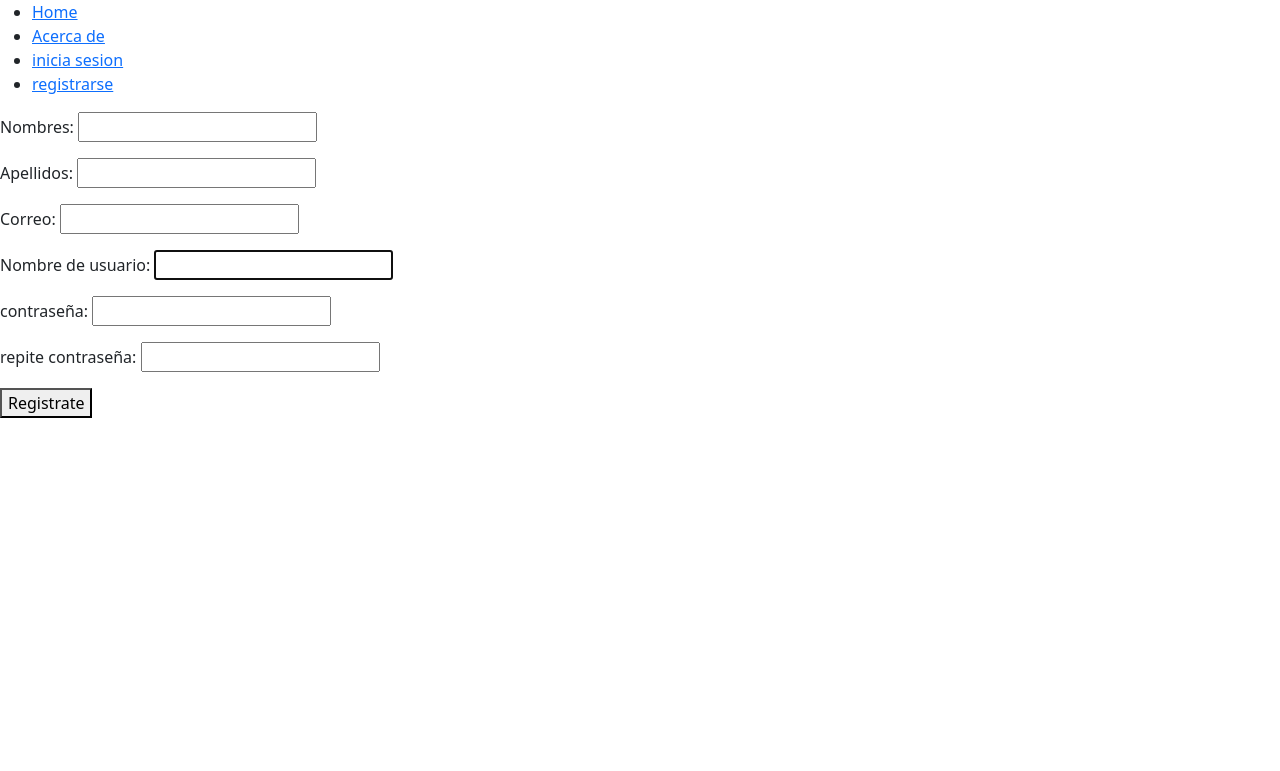
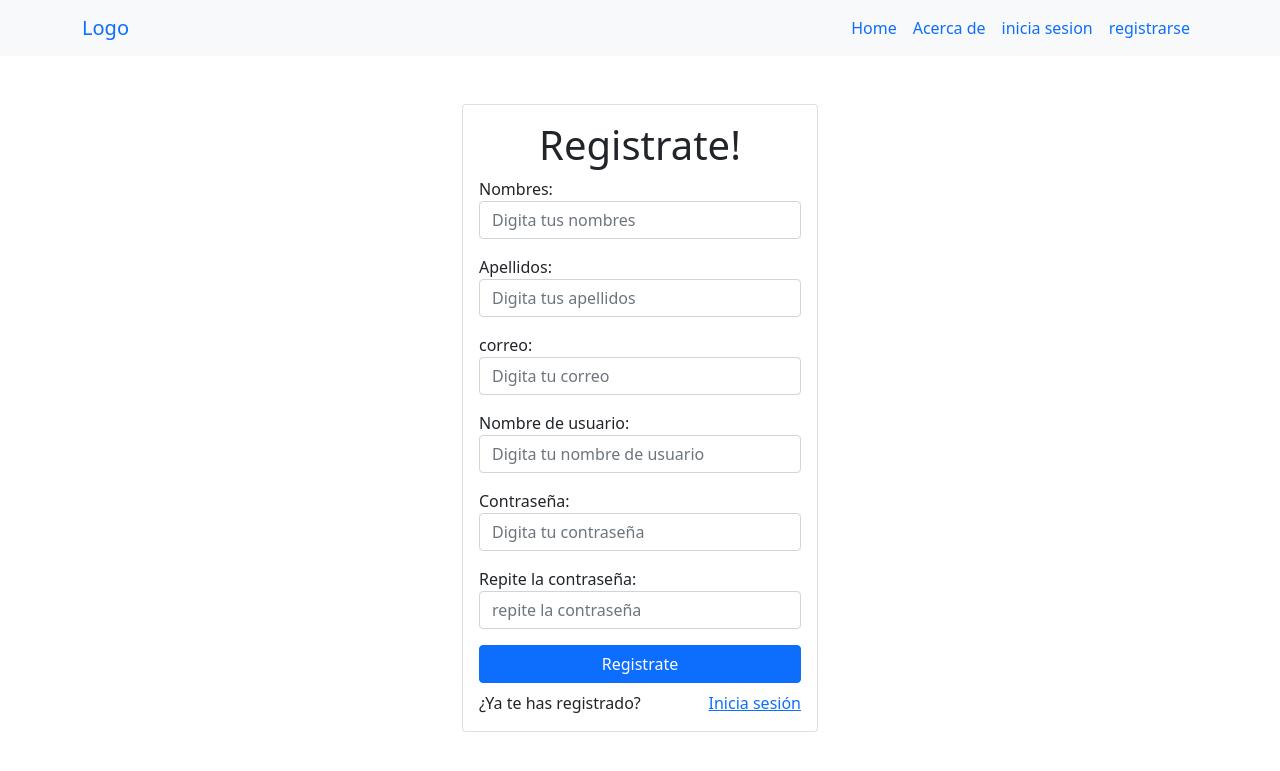
Before and after one commit to jhobahego/SGD, a Django app: page /registrar/ in a window 1280 px wide. Shown: the top 771 px of the page. Run offline with Django 4.2, Linux system fonts and the light colour scheme.

Commit message:
Estilos con bootstrap

```diff
--- a/documentos/templates/layouts/base.html
+++ b/documentos/templates/layouts/base.html
@@ -13,17 +13,25 @@
     <title>Sistema de gestion documental</title>
   </head>
 
-  <nav>
-    <ul>
-      <li><a href="/">Home</a></li>
-      <li><a href="#">Acerca de</a></li>
-      {% if user.is_authenticated %}
-      <li><a href="/cerrar_sesion">cerrar sesión</a></li>
-      {% else %}
-      <li><a href="/login">inicia sesion</a></li>
-      <li><a href="/registrar">registrarse</a></li>
-      {% endif %}
-    </ul>
+  <nav class="navbar navbar-expand-lg bg-light">
+    <div class="container">
+      <a class="navbar-brand" href="#">Logo</a>
+      <button class="navbar-toggler" type="button" data-bs-toggle="collapse" data-bs-target="#navbarNav" aria-controls="navbarNav" aria-expanded="false" aria-label="Toggle navigation">
+        <span class="navbar-toggler-icon"></span>
+      </button>
+      <div class="collapse navbar-collapse" id="navbarNav">
+        <ul class="navbar-nav ms-auto">
+          <li class="nav-item"><a class="nav-link active text-decoration-none" aria-current="page" href="/">Home</a></li>
+          <li class="nav-item"><a class="nav-link text-decoration-none" href="#">Acerca de</a></li>
+          {% if user.is_authenticated %}
+          <li class="nav-item"><a class="nav-link text-decoration-none" href="/cerrar_sesion">cerrar sesión</a></li>
+          {% else %}
+          <li class="nav-item"><a class="nav-link text-decoration-none" href="/login">inicia sesion</a></li>
+          <li class="nav-item"><a class="nav-link text-decoration-none" href="/registrar">registrarse</a></li>
+          {% endif %}
+        </ul>
+      </div>
+    </div>
   </nav>
 
   <body>
--- a/documentos/templates/registrar.html
+++ b/documentos/templates/registrar.html
@@ -1,10 +1,57 @@
 {% extends 'layouts/base.html' %}
 
 {% block content %}
-<form action="" method="post">
-    {% csrf_token %}
-    {{error}}
-    {{form.as_p}}
-    <button>Registrate</button>
-</form>
+<main class="container">
+    <div class="row">
+        <div class="col-md-4 offset-md-4 mt-5">
+            <form action="" method="post" class="card card-body">
+                {% csrf_token %}
+                {{error}}
+                <h1 class="text-center">Registrate!</h1>
+                <div class="mb-3">
+                    <label for="nombres">Nombres:</label>
+                    <input type="text", name="nombres", id="nombres",
+                    class="form-control", placeholder="Digita tus nombres">
+                </div>
+
+                <div class="mb-3">
+                    <label for="apellidos">Apellidos:</label>
+                    <input type="text", name="apellidos", id="apellidos",
+                    class="form-control", placeholder="Digita tus apellidos">
+                </div>
+
+                <div class="mb-3">
+                    <label for="correo">correo:</label>
+                    <input type="email", name="correo", id="correo",
+                    class="form-control", placeholder="Digita tu correo">
+                </div>
+
+                <div class="mb-3">
+                    <label for="username">Nombre de usuario:</label>
+                    <input type="email", name="username", id="username",
+                    class="form-control", placeholder="Digita tu nombre de usuario">
+                </div>
+
+                <div class="mb-3">
+                    <label for="password1">Contraseña:</label>
+                    <input type="password", name="password1", id="password1",
+                    class="form-control", placeholder="Digita tu contraseña">
+                </div>
+
+                <div class="mb-3">
+                    <label for="password2">Repite la contraseña:</label>
+                    <input type="password", name="password2", id="password2",
+                    class="form-control", placeholder="repite la contraseña">
+                </div>
+
+                <button class="btn btn-primary">Registrate</button>
+
+                <div class="d-flex space-between position-relative mt-2">
+                    <span>¿Ya te has registrado?</span>
+                    <a class="position-absolute end-0" href="/login">Inicia sesión</a>
+                </div>
+            </form>
+        </div>
+    </div>
+</main>
 {% endblock %}
```
Also changed, not shown: documentos/templates/index.html (+10 -2 lines), documentos/templates/login.html (+34 -6 lines).
